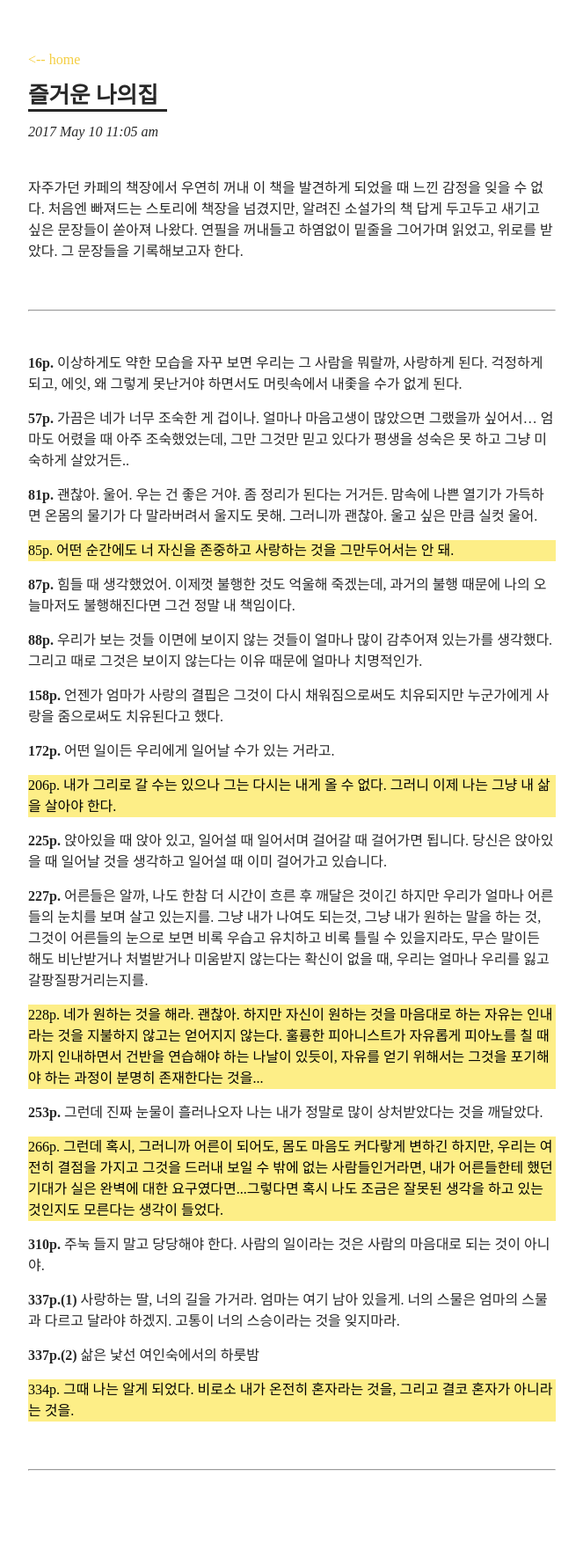
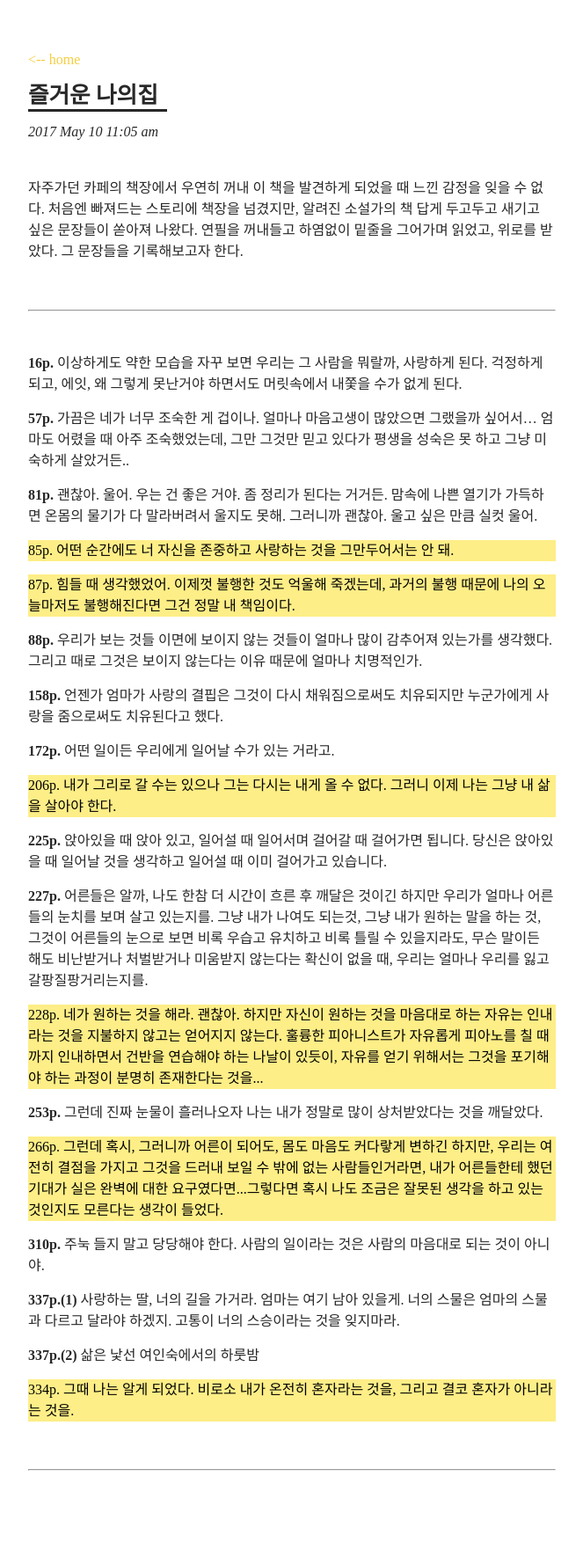
Before and after one commit to rohegg/rohegg.github.io, a Jekyll site: the page built from _posts/2017-05-10-즐거운 나의집.md, in a window 1280 px wide. Shown: the whole page at 88% size, without its empty margins (308-971 px from the left). Built offline with Jekyll 4.4.1, drawn with Linux system fonts in a browser that asks for light colours.

Commit message:
edit post

```diff
--- a/_posts/2017-05-10-즐거운 나의집.md
+++ b/_posts/2017-05-10-즐거운 나의집.md
@@ -11,7 +11,7 @@ date: 2017-05-10T11:05:00Z
 ------
 <br>
 
-**16p.** 이상하게도 약한 모습을 자꾸 보면 우리는 그 사람을 뭐랄까, 사랑하게 된다. 걱정하게 되고, 에잇, 왜 그렇게 못난거야 하면서도 머릿속에서 내좇을 수가 없게 된다.
+**16p.** 이상하게도 약한 모습을 자꾸 보면 우리는 그 사람을 뭐랄까, 사랑하게 된다. 걱정하게 되고, 에잇, 왜 그렇게 못난거야 하면서도 머릿속에서 내쫓을 수가 없게 된다.
 
 **57p.** 가끔은 네가 너무 조숙한 게 겁이나. 얼마나 마음고생이 많았으면 그랬을까 싶어서... 엄마도 어렸을 때 아주 조숙했었는데, 그만 그것만 믿고 있다가 평생을 성숙은 못 하고 그냥 미숙하게 살았거든..
 
@@ -19,7 +19,8 @@ date: 2017-05-10T11:05:00Z
 
 <p style="color: #000000; background-color: #fdee87"> <b>85p.</b> 어떤 순간에도 너 자신을 존중하고 사랑하는 것을 그만두어서는 안 돼.</p>
 
-**87p.** 힘들 때 생각했었어. 이제껏 불행한 것도 억울해 죽겠는데, 과거의 불행 때문에 나의 오늘마저도 불행해진다면 그건 정말 내 책임이다.
+<p style="color: #000000; background-color: #fdee87">
+<b>87p.</b> 힘들 때 생각했었어. 이제껏 불행한 것도 억울해 죽겠는데, 과거의 불행 때문에 나의 오늘마저도 불행해진다면 그건 정말 내 책임이다.</p>
 
 **88p.** 우리가 보는 것들 이면에 보이지 않는 것들이 얼마나 많이 감추어져 있는가를 생각했다. 그리고 때로 그것은 보이지 않는다는 이유 때문에 얼마나 치명적인가.
 
```
Also changed, not shown: 1 other file.
